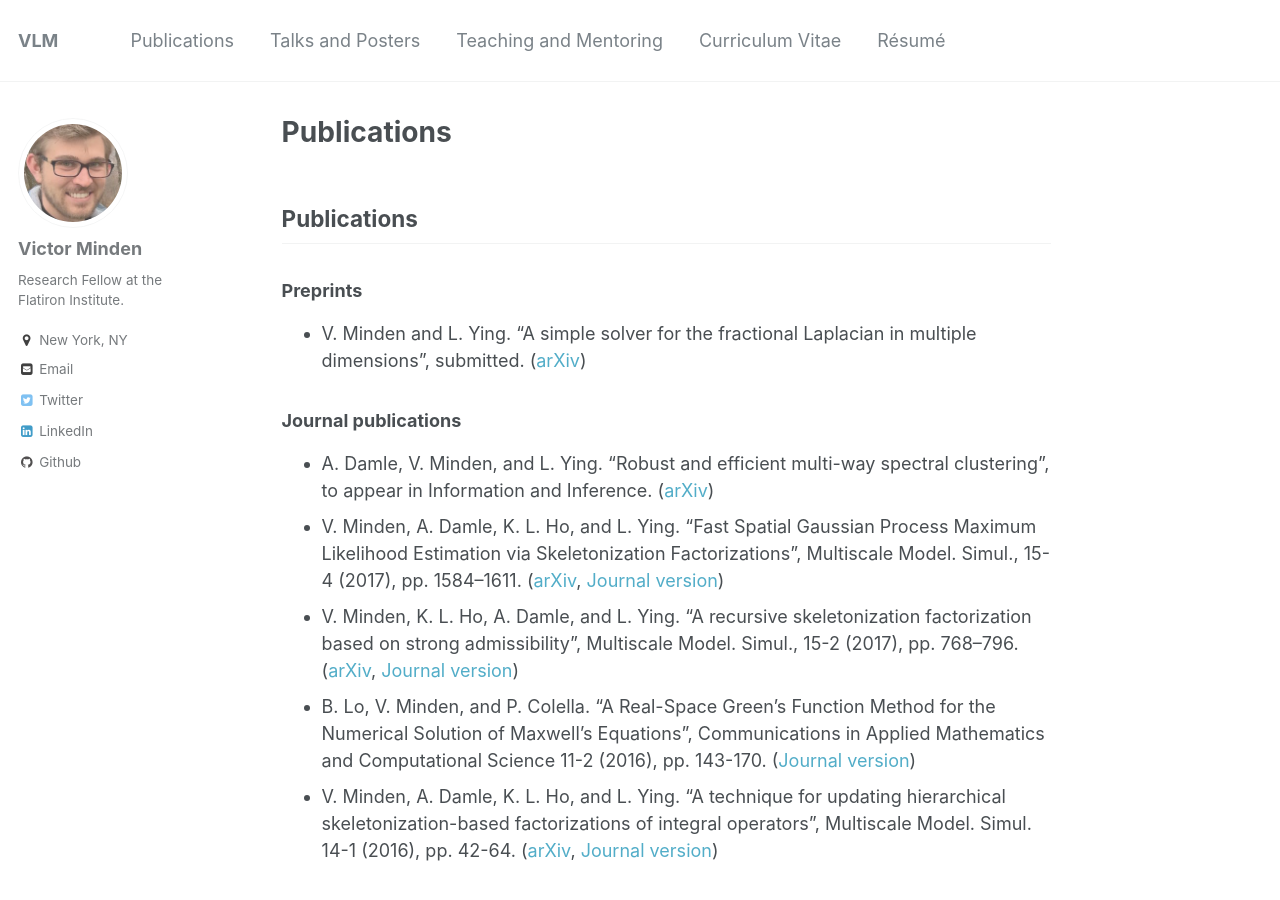
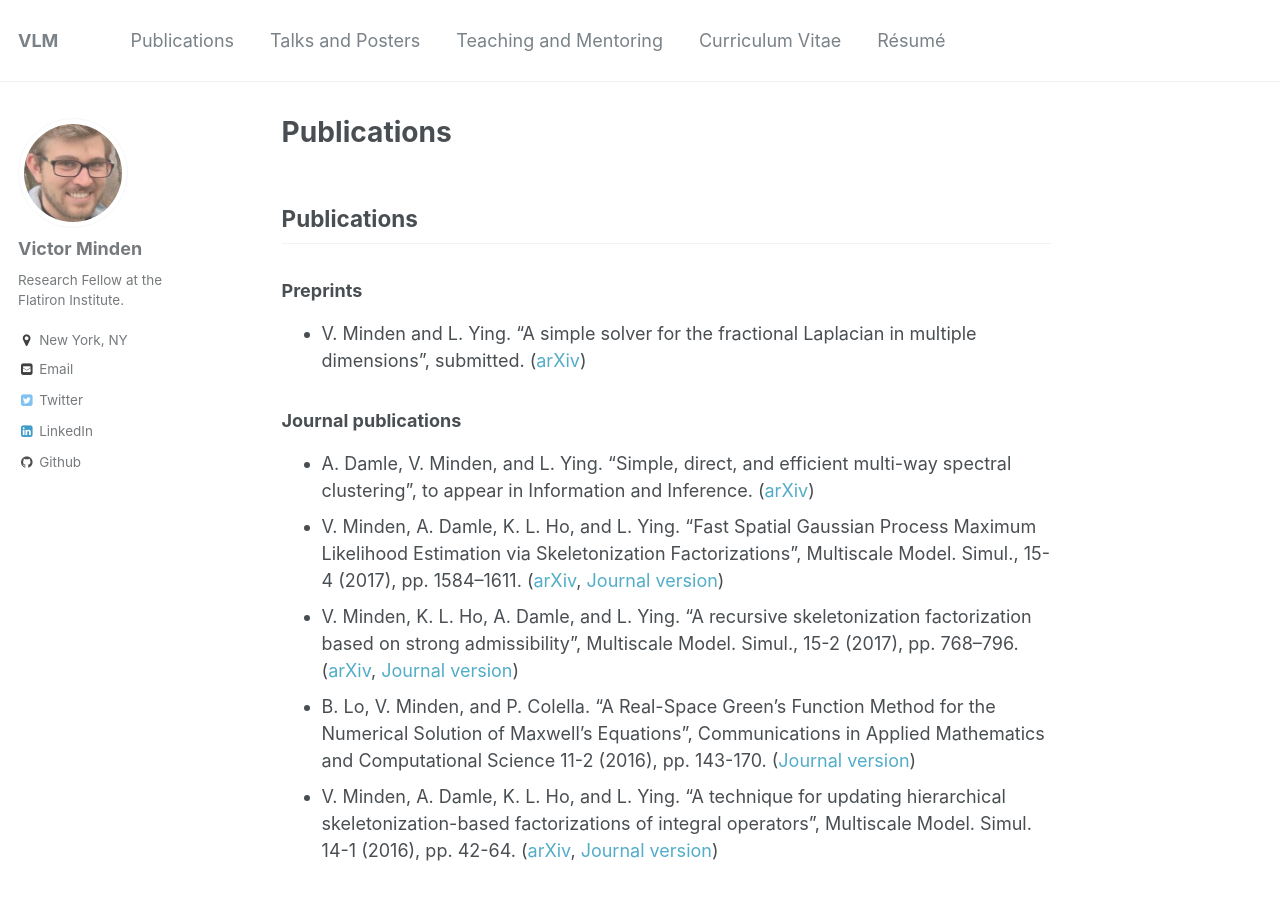
Before and after one commit to victorminden/victorminden.github.io, a Jekyll site: the page built from _pages/papers.md, in a window 1280 px wide and 900 px high. Built offline with Jekyll 4.4.1, drawn with Linux system fonts in a browser that asks for light colours.

Commit message:
name of paper changed

```diff
--- a/_pages/papers.md
+++ b/_pages/papers.md
@@ -13,7 +13,7 @@ permalink: /papers.html
 - V. Minden and L. Ying.  "A simple solver for the fractional Laplacian in multiple dimensions", submitted. ([arXiv](https://arxiv.org/abs/1802.03770))
 
 ### Journal publications
-- A. Damle, V. Minden, and L. Ying.  "Robust and efficient multi-way spectral clustering", to appear in Information and Inference. ([arXiv](https://arxiv.org/abs/1609.08251))
+- A. Damle, V. Minden, and L. Ying.  "Simple, direct, and efficient multi-way spectral clustering", to appear in Information and Inference. ([arXiv](https://arxiv.org/abs/1609.08251))
 - V. Minden, A. Damle, K. L. Ho, and L. Ying.  "Fast Spatial Gaussian Process Maximum Likelihood Estimation via Skeletonization Factorizations", Multiscale Model. Simul., 15-4 (2017), pp. 1584–1611. ([arXiv](https://arxiv.org/abs/1603.08057), [Journal version](https://doi.org/10.1137/17M1116477))
 - V. Minden, K. L. Ho, A. Damle, and L. Ying.  "A recursive skeletonization factorization based on strong admissibility", Multiscale Model. Simul., 15-2 (2017), pp. 768–796. ([arXiv](https://arxiv.org/abs/1609.08130), [Journal version](http://dx.doi.org/10.1137/16M1095949))
 - B. Lo, V. Minden, and P. Colella. "A Real-Space Green's Function Method for the Numerical Solution of Maxwell's Equations", Communications in Applied Mathematics and Computational Science 11-2 (2016), pp. 143-170. ([Journal version](https://doi.org/10.2140/camcos.2016.11.143))
```
Also changed, not shown: 2 other files.
